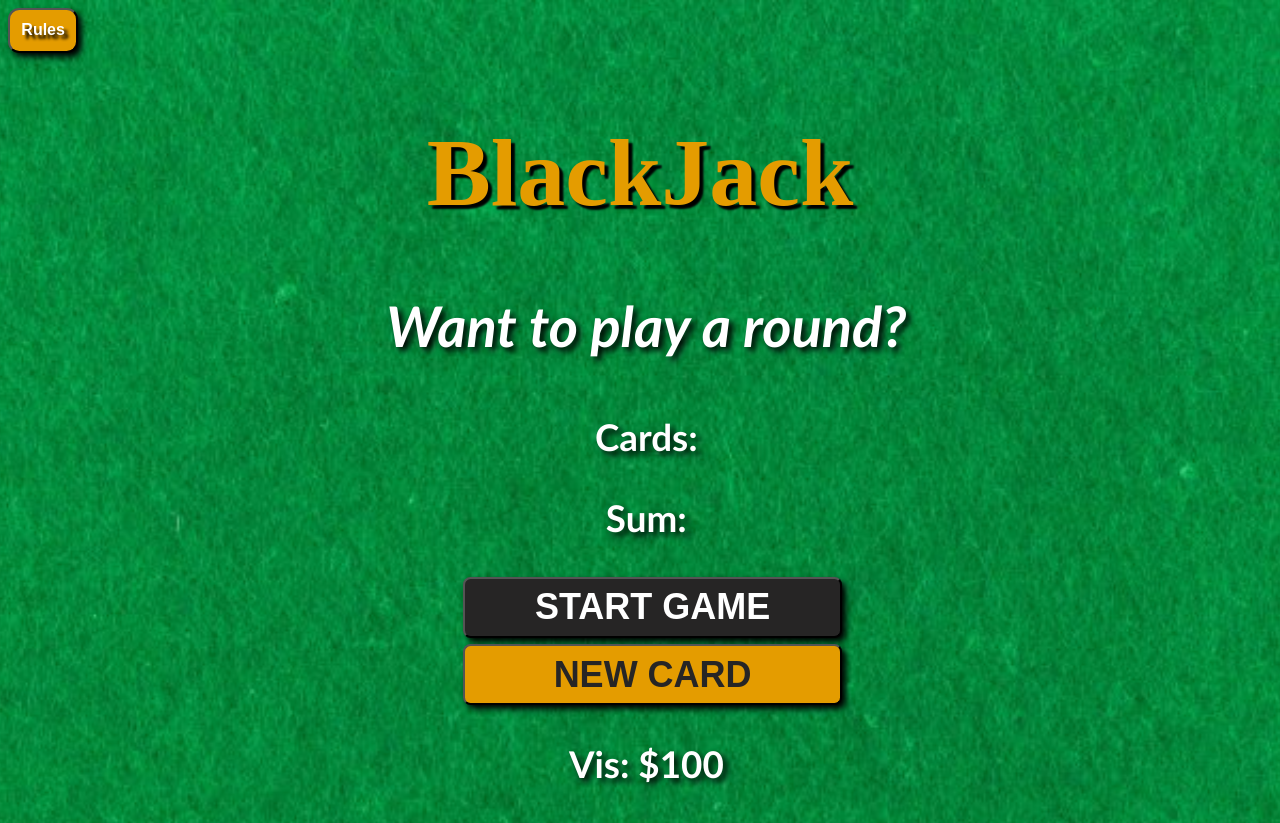
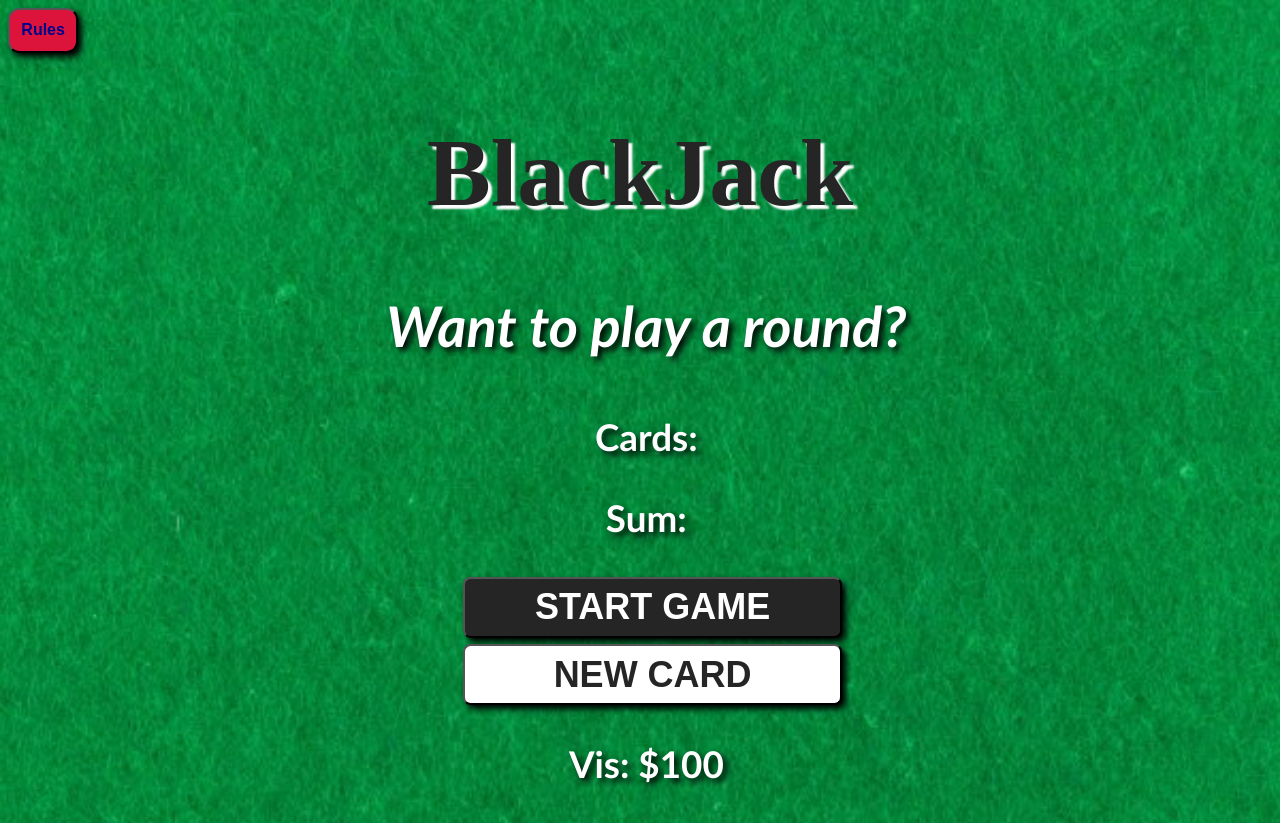
Before and after one commit to VishalChoubey1019/Blackjack-Game, a plain HTML site: page index.html in a window 1280 px wide. Shown: the top 823 px of the page. Drawn offline with Linux system fonts and the light colour scheme.

Commit message:
Update index.css

```diff
--- a/index.css
+++ b/index.css
@@ -10,10 +10,10 @@ h1{
     font-family: 'Times New Roman', Times, serif;
     text-align: center;
 
-    color: #e49c00;
+    color: #262525;
     font-size: 600%;
     font-weight: bold;
-    text-shadow: 4px 4px 2px #000000;
+    text-shadow: 4px 4px 2px #ffffff;
 
 
 }
@@ -59,7 +59,7 @@ button{
     margin-left: 36%;
     margin-right: 40%;
     margin-top: 0.5%;
-    background-color: #e49c00;
+    background-color: #ffffff;
     color: #262525;
 
 }
@@ -76,10 +76,9 @@ button:focus{
     font-size: 100%;
     width: auto;
     padding: 3mm;
-    background-color: #e49c00;
-    color: rgb(255, 255, 255);
+    background-color: crimson;
+    color: darkblue;
     border-radius: 3mm;
-    text-shadow: 4px 4px 3px #000000;
 }
 #rules:focus{
     border: 3px solid salmon;
```
